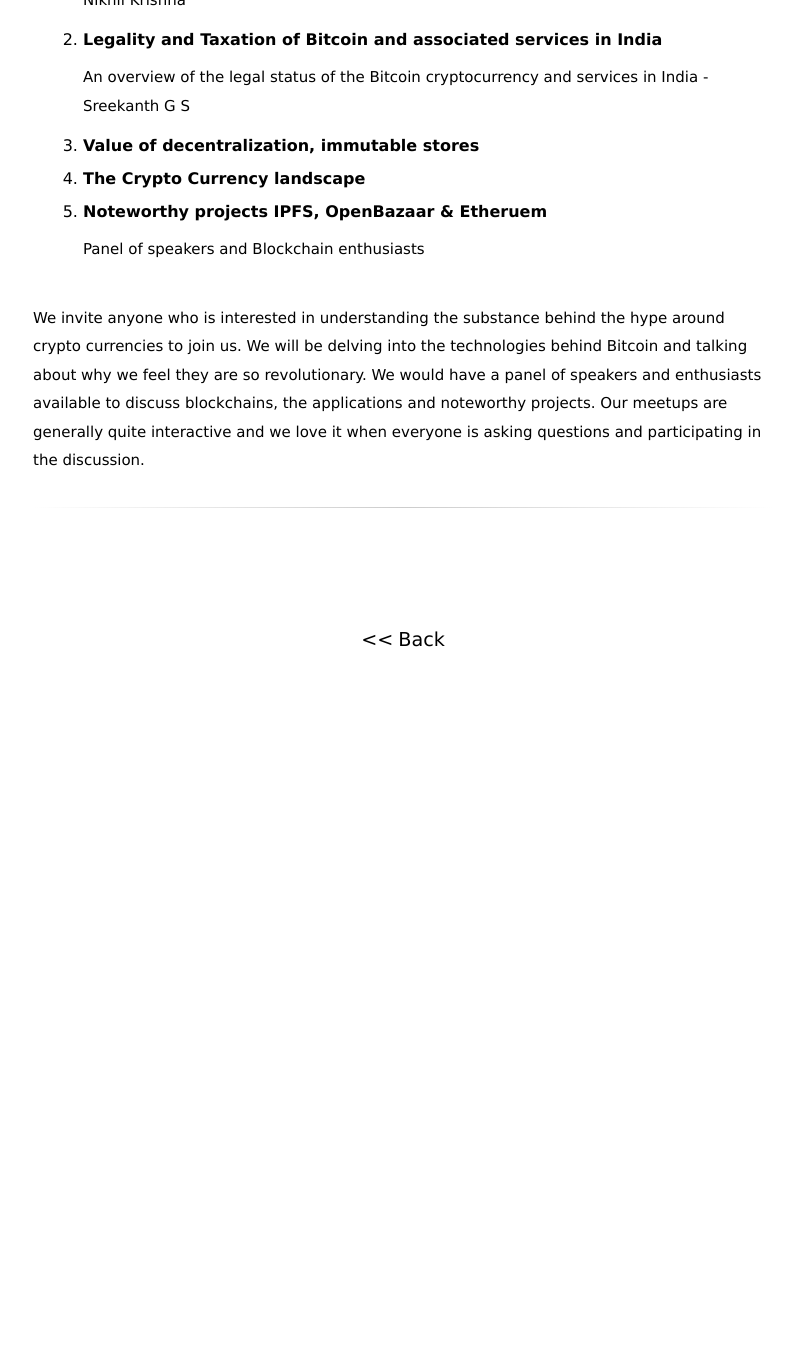
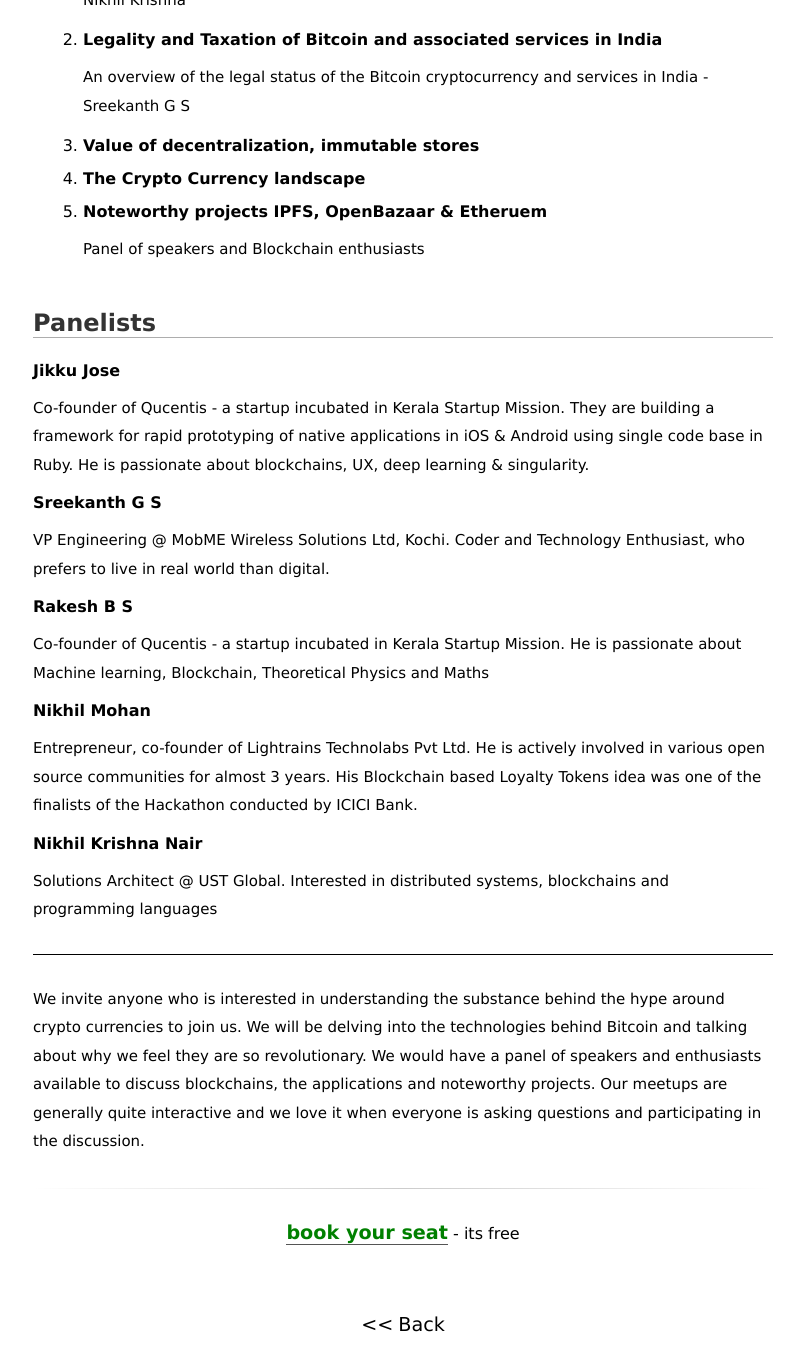
Before and after one commit to big-org/big-org.github.io, a Jekyll site: the page built from _posts/2016-08-04-meetup-ust-6.md, in a window 1280 px wide and 1400 px high, scrolled down 587 px. Shown: the top 1371 px of the window, without its empty margins (237-1041 px from the left). Built offline with Jekyll 4.4.1, drawn with Linux system fonts in a browser that asks for light colours; before the commit the page ends 1302 px from its top, so only the background shows below that.

Commit message:
Added speaker profiles and link to eventbrite

```diff
--- a/_posts/2016-08-04-meetup-ust-6.md
+++ b/_posts/2016-08-04-meetup-ust-6.md
@@ -18,5 +18,25 @@
   - speech: The Crypto Currency landscape
   - speech: Noteworthy projects IPFS, OpenBazaar & Etheruem
     speaker: Panel of speakers and Blockchain enthusiasts
+eventbrite: https://www.eventbrite.com/e/blockchain-interest-group-the-crypto-currency-landscape-tickets-27091136318
+---
+
+## Panelists
+
+### Jikku Jose
+ Co-founder of Qucentis - a startup incubated in Kerala Startup Mission. They are building a framework for rapid prototyping of native applications in iOS & Android using single code base in Ruby. He is passionate about blockchains, UX, deep learning & singularity.
+
+### Sreekanth G S
+ VP Engineering @ MobME Wireless Solutions Ltd, Kochi. Coder and Technology Enthusiast, who prefers to live in real world than digital.
+
+### Rakesh B S
+ Co-founder of Qucentis - a startup incubated in Kerala Startup Mission. He is passionate about Machine learning, Blockchain, Theoretical Physics and Maths
+
+### Nikhil Mohan
+ Entrepreneur, co-founder of Lightrains Technolabs Pvt Ltd. He is actively involved in various open source communities for almost 3 years. His Blockchain based Loyalty Tokens idea was one of the finalists of the Hackathon conducted by ICICI Bank.
+
+### Nikhil Krishna Nair
+ Solutions Architect @ UST Global. Interested in distributed systems, blockchains and programming languages
+
 ---
 We invite anyone who is interested in understanding the substance behind the hype around crypto currencies to join us. We will be delving into the technologies behind Bitcoin and talking about why we feel they are so revolutionary. We would have a panel of speakers and enthusiasts available to discuss blockchains, the applications and noteworthy projects. Our meetups are generally quite interactive and we love it when everyone is asking questions and participating in the discussion.
```
Also changed, not shown: assets/Cover.png (added).
